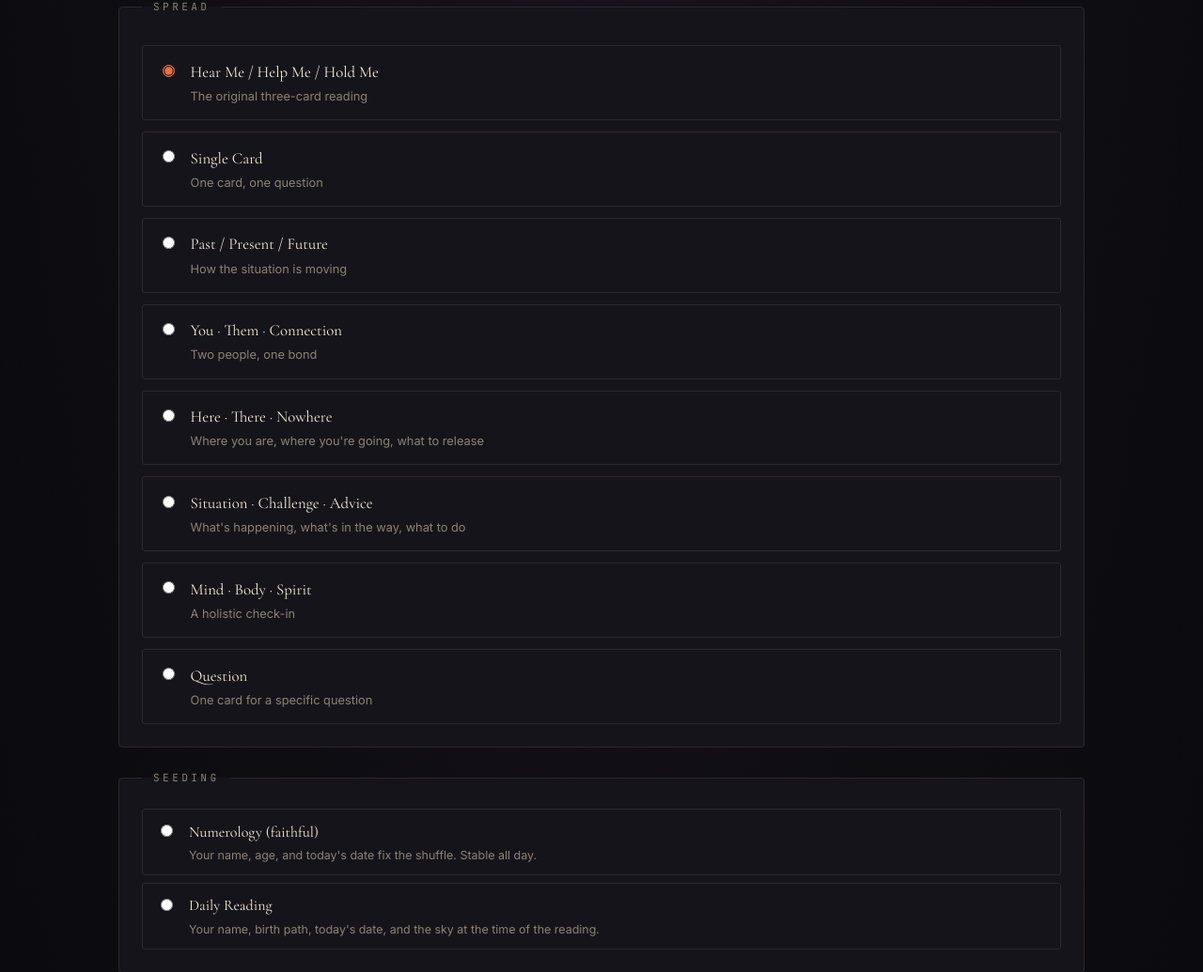
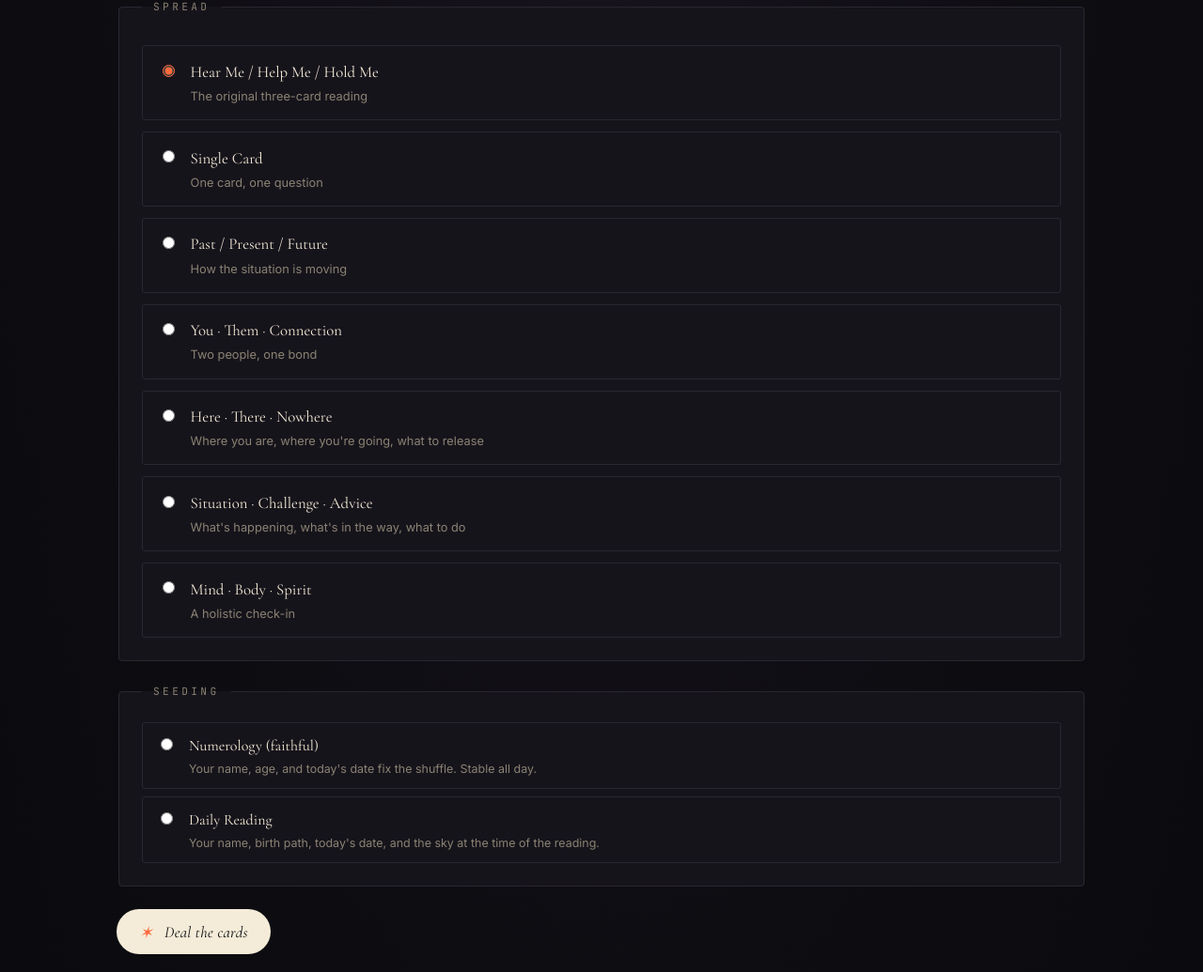
Before and after one commit to xDarkicex/syzygy-tarot, a FastAPI app: page / in a window 1280 px wide. Shown: the part 691-1726 px from the top of the page at 94% size. Run offline with FastAPI, Linux system fonts and the light colour scheme.

Commit message:
Question textarea shows for both Single Card and Question spreads
The textarea was hidden unless the 'Question' spread was selected, but
the question field is a property of any single-card draw, not a separate
spread. Show it for both 'single' and 'question' spreads. The user can
leave it blank and the card speaks to the day; with a question, the
LLM addresses it directly in the closing paragraph.

Also removed the standalone 'Question' spread from the picker (it was
functionally identical to 'Single Card') and renamed its slug to
'question-card' so any saved readings still resolve.

```diff
--- a/app/templates/home.html
+++ b/app/templates/home.html
@@ -64,15 +64,15 @@
     {% endfor %}
   </fieldset>
 
-  <div class="question-field" x-data="{ open: false }"
-       x-show="$root.querySelector('input[name=spread_slug]:checked')?.value === 'question'">
+  <div class="question-field"
+       x-show="['single', 'question'].includes(($root.querySelector('input[name=spread_slug]:checked')?.value) || '')">
     <label>
-      <span>Your question</span>
+      <span>Your question <span class="question-field__opt">(optional)</span></span>
       <textarea name="question" rows="3" maxlength="500"
                 placeholder="What do you want to ask the cards?"
                 x-model="profile.question"></textarea>
     </label>
-    <p class="question-field__hint">The cards will speak to this specific question.</p>
+    <p class="question-field__hint">Single card with a question is the deepest kind of reading. Leave blank and the card speaks to the day.</p>
   </div>
 
   <fieldset class="strategy-picker">
```
Also changed, not shown: app/domain/spreads.py (+5 -5 lines).
